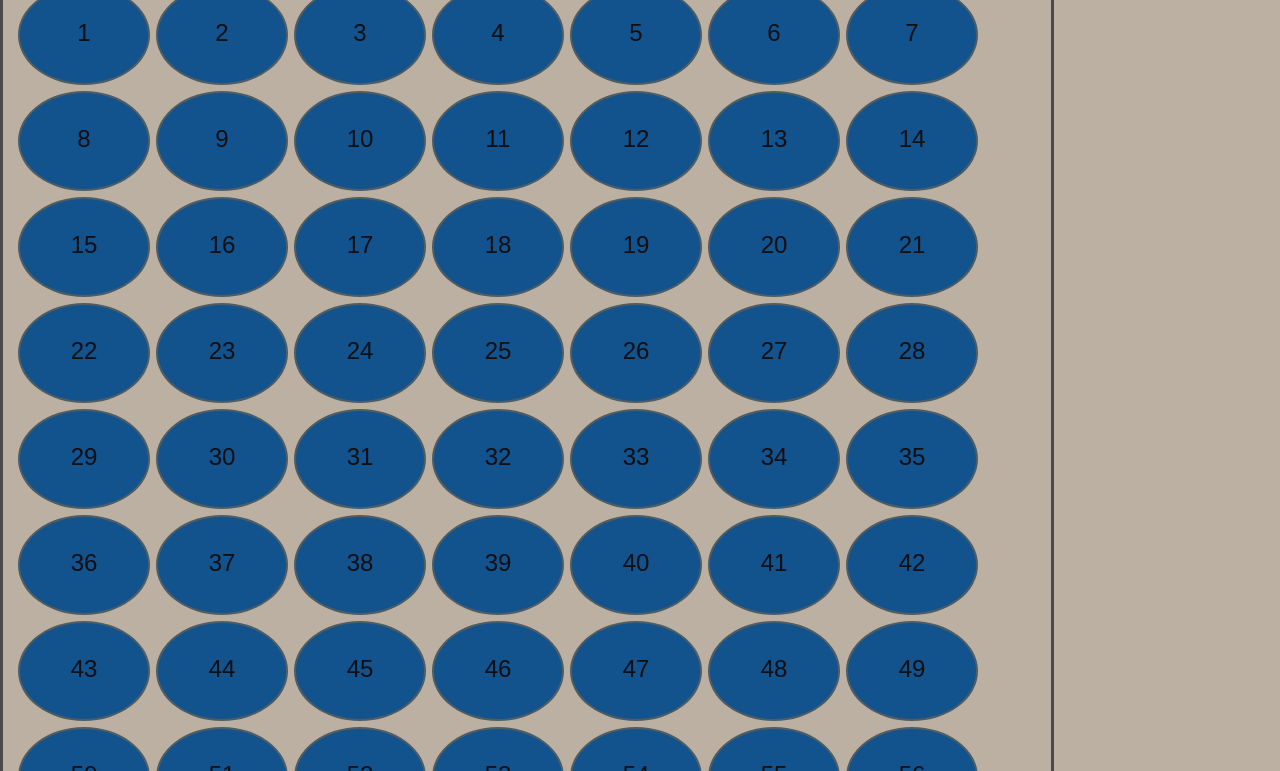
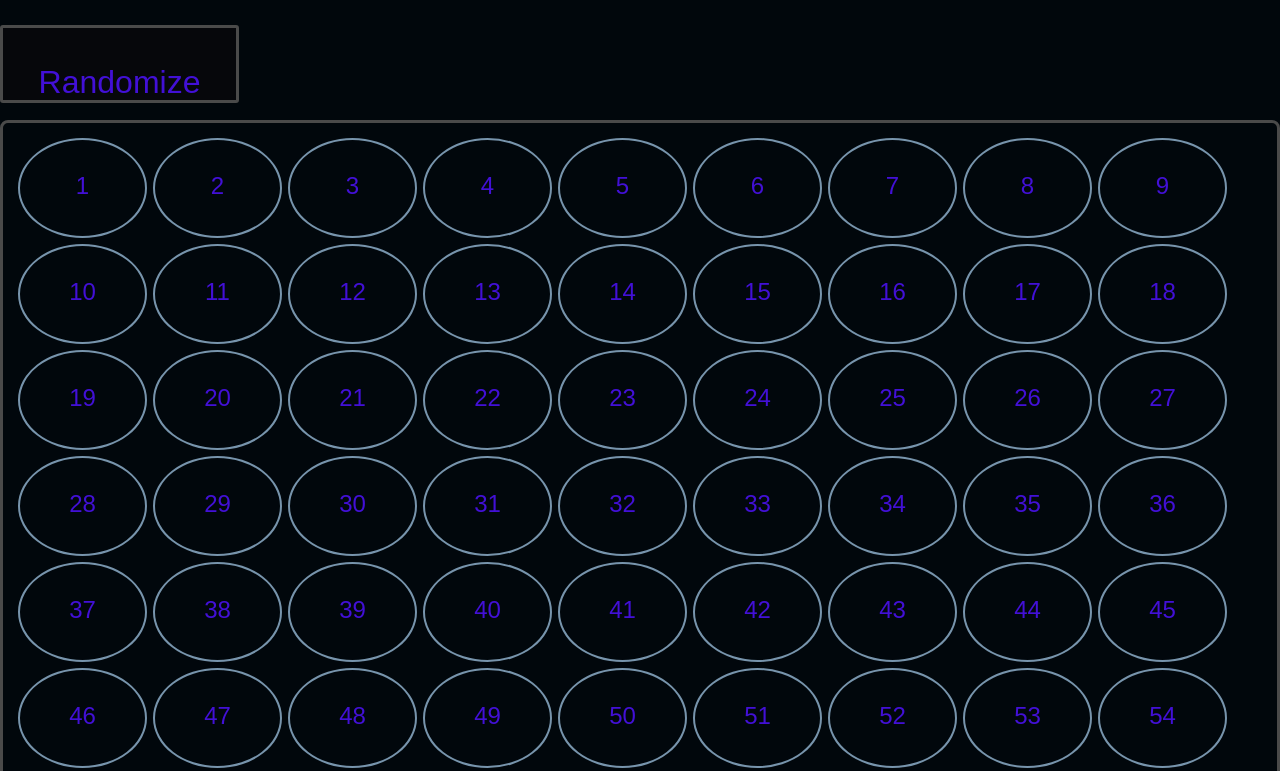
Before and after one commit to May-Hemade/M1-D09, a plain HTML site: page index.html in a window 1280 px wide. Shown: the part 134-905 px from the top of the page. Drawn offline with Linux system fonts and the light colour scheme.

Commit message:
fixed the style

```diff
--- a/index.html
+++ b/index.html
@@ -1,24 +1,20 @@
 <!DOCTYPE html>
 <html lang="en">
-<head>
-    <meta charset="UTF-8">
-    <meta http-equiv="X-UA-Compatible" content="IE=edge">
-    <meta name="viewport" content="width=device-width, initial-scale=1.0">
+  <head>
+    <meta charset="UTF-8" />
+    <meta http-equiv="X-UA-Compatible" content="IE=edge" />
+    <meta name="viewport" content="width=device-width, initial-scale=1.0" />
     <title>Document</title>
     <link rel="stylesheet" href="style.css" />
-</head>
-<body>
+  </head>
+  <body>
     <h1>Strive Bingo</h1>
-    <button onclick="randomizeBingo()"> Randomize </button>
+    <button onclick="randomizeBingo()">Randomize </button>
 
-    <div id="bingo-container">
-
-    </div>
-    <div id="user-container">
-
-    </div>
-
+    <div id="bingo-container"></div>
+    <h1>User Board </h1>
+    <div id="user-container"></div>
 
     <script src="index.js"></script>
-</body>
+  </body>
 </html>
--- a/style.css
+++ b/style.css
@@ -1,14 +1,20 @@
 
+
+@import url('https://fonts.googleapis.com/css2?family=Montserrat+Alternates:ital,wght@1,400;1,600&family=Montserrat:wght@200&family=Prata&display=swap');
 body {
-    background-color: rgb(187, 176, 161);
-    color: rgb(16, 15, 19);
+    background-color: rgb(1, 7, 12);
+    color: rgb(66, 16, 214);
     font-family: 'Nunito', sans-serif;
     max-width: 1280px;
     margin: 0 auto;
+    align-items: center;
 }
 
 h1{
    text-align: center;
+   font-family: 'Montserrat', sans-serif;
+   font-style: bold;
+   font-size: 7ch;
 }
 
 
@@ -18,18 +24,21 @@ h1{
     border-color: #4a4a4a;
     padding: 12px;
     border-radius: 8px;
+    flex-wrap: wrap;
+    display: flex;
+    align-items: center;
 
-    width: 80%;
 }
 .ball {
-    background-color: rgb(18, 82, 141);
+    flex-wrap: wrap;
+    background-color:  solid 3px #557794ac;
     display: inline-block;
-    width: 12.5%;
+    width: 10%;
     min-height: 64px;
     text-align: center;
     padding-top: 32px;
     font-size: x-large;
-    border-color: rgb(78, 93, 100);
+    border-color: #7794ac;
     border-style: solid;
     border-width: 2px;
     margin: 3px;
@@ -38,8 +47,8 @@ h1{
 }
 
 .ball.selected {
-    border-color: gray;
-    background-color: rgb(63, 63, 63);
+    border-color: rgb(55,204, 140, 67);
+    background-color: rgb(214, 148, 62);
 }
 
 #user-container {
@@ -48,6 +57,24 @@ h1{
     border-color: #4a4a4a;
     padding: 12px;
     border-radius: 8px;
+    align-items: center;
+   flex-wrap: wrap;
+    width: auto;
+    height: 5%;
+    margin-bottom: 5ch;
+}
 
-    width: 80%;
+button {   height: 32px;
+    background-color: #550f0f0f;
+    border: solid 3px  #4a4a4a;
+    color: rgb(66, 16, 214);
+    padding: 8px;
+    border-radius: 3px;
+    font-size: xx-large;
+    padding: 2ch;
+    margin-bottom: 1ch;
+    display: flex;
+    font-family: 'Nunito', sans-serif;
+
+
 }
```
